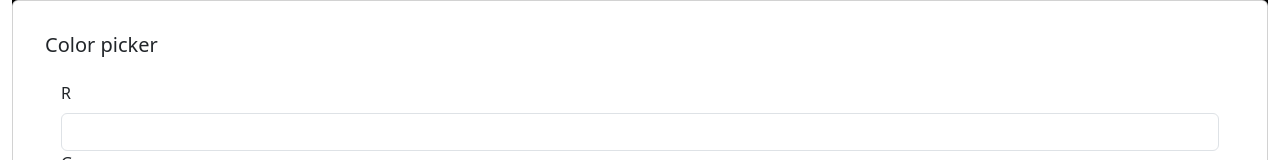
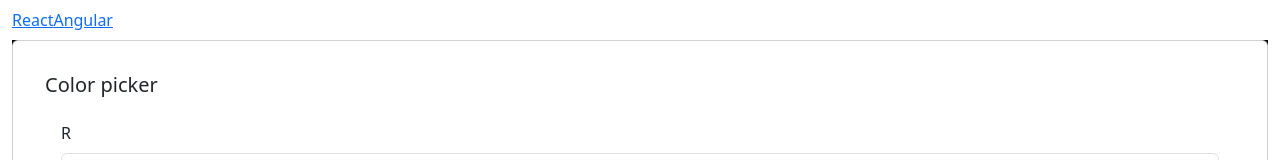
Before and after one commit to sbailleul/react-lesson, a React (Vite) app: page / in a window 1280 px wide. Shown: the top 160 px of the page. Built offline with nearby package versions, Linux system fonts and the light colour scheme.

Commit message:
feat(core): Add core elements navigation theme

```diff
--- a/src/App.tsx
+++ b/src/App.tsx
@@ -3,8 +3,9 @@ import dwight_schrute from "@/assets/employees/dwight_schrute.jpg";
 import jim_halper from "@/assets/employees/jim_halper.png";
 import michael_scott from "@/assets/employees/michael_scott.jpg";
 import pam_beesly from "@/assets/employees/pam_beesly.jpg";
-import { Employees, IdentifiedEmployee } from "@/office/Employees";
-import { Theme } from "@/theme/Theme";
+import { Navbar } from "@/core/nav/Navbar";
+import { Theme } from "@/core/theme/Theme";
+import { Employees, IdentifiedEmployee } from "@/features/office/Employees";
 
 // On initialise la liste des employés en dehors du composant pour éviter de récréer cette variable à chaque fois que le composant App est rendu
 const employees: IdentifiedEmployee[] = [
@@ -40,10 +41,13 @@ const employees: IdentifiedEmployee[] = [
 
 export function App() {
   return (
-    <Theme>
-      <div className="d-flex flex-wrap">
-        <Employees employees={employees} />
-      </div>
-    </Theme>
+    <>
+      <Navbar />
+      <Theme>
+        <div className="d-flex flex-wrap">
+          <Employees employees={employees} />
+        </div>
+      </Theme>
+    </>
   );
 }
--- /dev/null
+++ b/src/core/nav/Navbar.tsx
@@ -0,0 +1,38 @@
+import { useState } from "react";
+
+export function Navbar() {
+  const [selectedNavItem, setSelectedNavItem] = useState<number>();
+  return (
+    <nav className="navbar navbar-expand">
+      <div className="collapse navbar-collapse">
+        <ul className="navbar-nav">
+          <NavItem
+            text="React"
+            onSelected={() => setSelectedNavItem(0)}
+            isActive={selectedNavItem === 0}
+          />
+          <NavItem
+            text="Angular"
+            onSelected={() => setSelectedNavItem(1)}
+            isActive={selectedNavItem === 1}
+          />
+        </ul>
+      </div>
+    </nav>
+  );
+}
+function NavItem({
+  isActive,
+  text,
+  onSelected,
+}: {
+  isActive: boolean;
+  text: string;
+  onSelected: () => void;
+}) {
+  return (
+    <a onClick={onSelected} className={`nav-item ${isActive ? "active" : ""}`}>
+      {text}
+    </a>
+  );
+}
--- a/src/theme/ColorPicker.tsx
+++ b/src/core/theme/ColorPicker.tsx
@@ -1,7 +1,7 @@
 import {
   Color,
   mapColorToStyleBackground as mapColorToStyleBackground,
-} from "@/theme/shared";
+} from "@/core/theme/shared";
 import {
   Card,
   CardBody,
--- /dev/null
+++ b/src/core/theme/Theme.tsx
@@ -0,0 +1,14 @@
+import { ColorPicker } from "@/core/theme/ColorPicker";
+import { Color, mapColorToStyleBackground } from "@/core/theme/shared";
+import { ReactNode, useState } from "react";
+
+type ThemeProps = { children: ReactNode };
+export function Theme({ children }: ThemeProps) {
+  const [color, setColor] = useState<Color>({ r: 0, g: 0, b: 0 });
+  return (
+    <div style={mapColorToStyleBackground(color)} className="p-0 m-0">
+      <ColorPicker color={color} onColorChange={setColor} />
+      {children}
+    </div>
+  );
+}
--- a/src/office/Employee.tsx
+++ b/src/features/office/Employee.tsx
@@ -1,9 +1,9 @@
 import {
+  Employee,
   getPositionDescription,
   isMemberOfManagement,
   toFullName,
-} from "@/office/shared";
-import { Employee } from "@/office/shared";
+} from "@/features/office/shared";
 import {
   Button,
   Card,
--- a/src/office/EmployeeForm.tsx
+++ b/src/features/office/EmployeeForm.tsx
@@ -3,8 +3,8 @@ import {
   EmployeePosition,
   getPositionDescription,
   toFullName,
-} from "@/office/shared";
-import { Employee } from "@/office/shared";
+} from "@/features/office/shared";
+import { Employee } from "@/features/office/shared";
 import { RequestStatus } from "@/shared/requests";
 import { delay } from "@/shared/time";
 import { useRef, useState } from "react";
--- a/src/office/Employees.tsx
+++ b/src/features/office/Employees.tsx
@@ -1,5 +1,5 @@
-import { Employee, EmployeeProps } from "@/office/Employee";
-import { EmployeeForm } from "@/office/EmployeeForm";
+import { Employee, EmployeeProps } from "@/features/office/Employee";
+import { EmployeeForm } from "@/features/office/EmployeeForm";
 import { useState } from "react";
 
 // Intersection du type EmployeeProps utilisé pour rendre un composant Employee avec le type {id: string} permettant d'identifier un employé avec un id unique
--- a/src/theme/Theme.tsx
+++ /dev/null
@@ -1,12 +0,0 @@
-import { ColorPicker } from "@/theme/ColorPicker";
-import { Color, mapColorToStyleBackground } from "@/theme/shared";
-import { ReactNode, useState } from "react";
-
-type ThemeProps = {children: ReactNode}
-export function Theme({children}: ThemeProps){
-  const [color, setColor] = useState<Color>({ r: 0, g: 0, b: 0 });
-    return <div style={mapColorToStyleBackground(color)} className="p-0 m-0">
-        <ColorPicker color={color} onColorChange={setColor} />
-        {children}
-    </div>
-}
```
Also changed, not shown: src/core/theme/shared.ts (renamed from src/theme/shared.ts), src/features/office/shared.ts (renamed from src/office/shared.ts).
